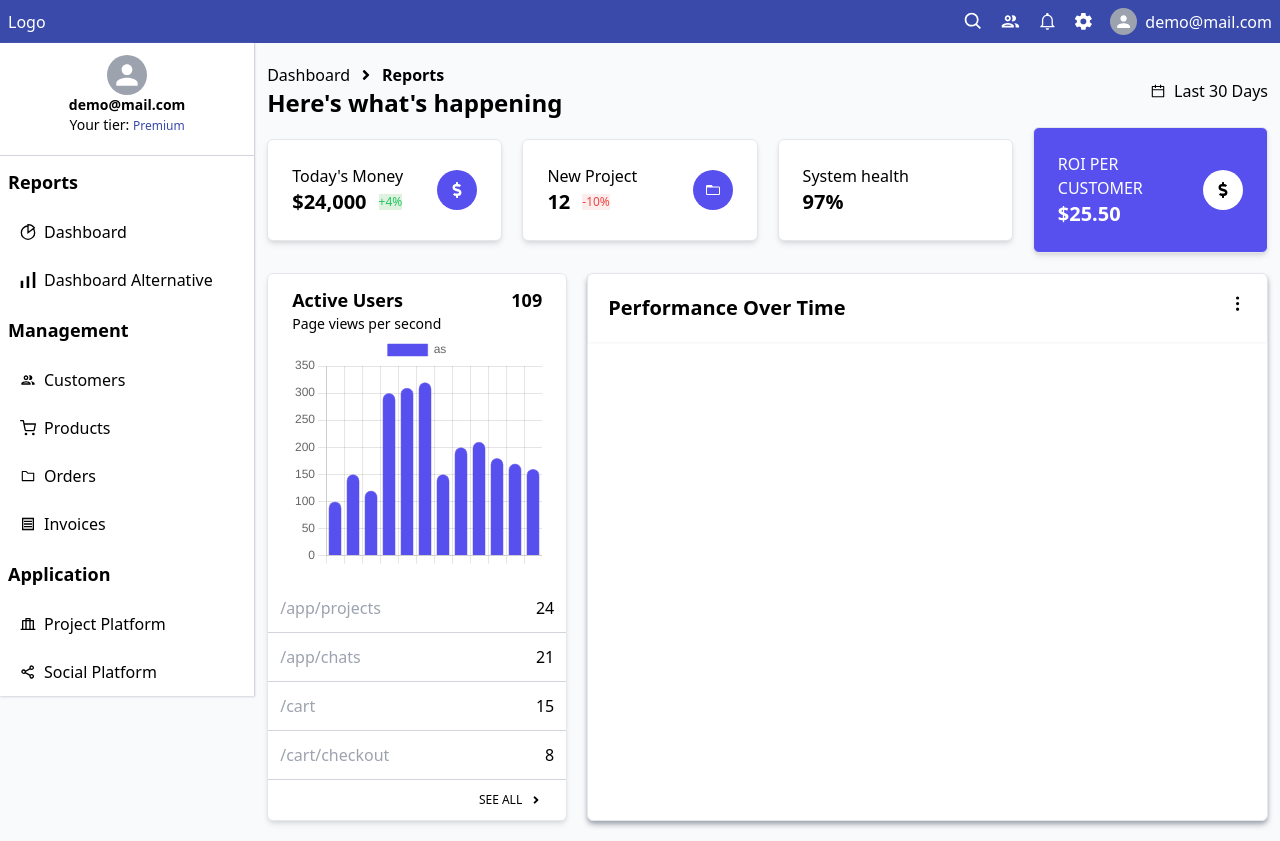
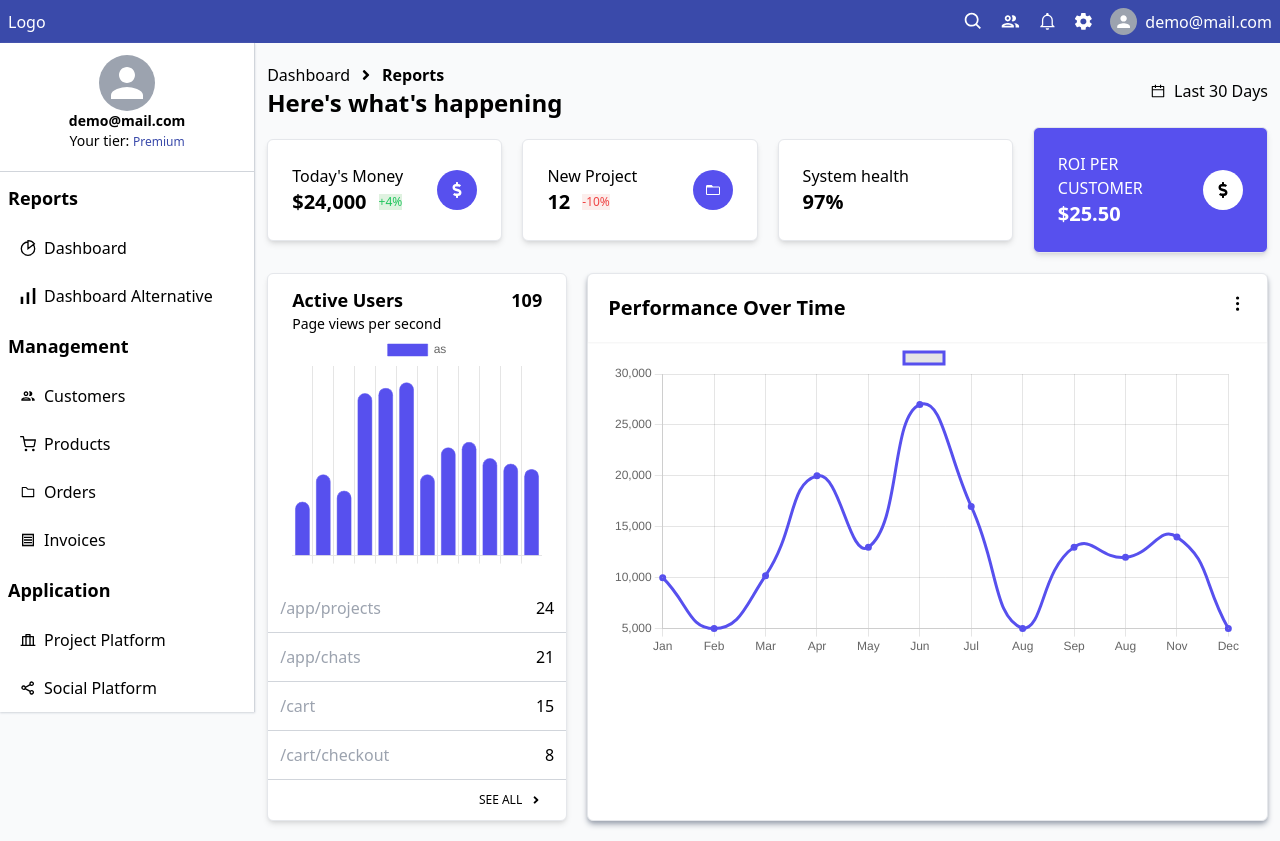
Before and after one commit to omkar787/analytical-dashboard, a React (Create React App) app: page / in a window 1280 px wide. Built offline with nearby package versions, Linux system fonts and the light colour scheme.

Commit message:
Line graph done

```diff
--- a/src/Components/LeftPanel.js
+++ b/src/Components/LeftPanel.js
@@ -7,11 +7,11 @@ export default function LeftPanel() {
 	return (
 		<div className="w-[25%]  border-r border-gray-300 h-full bg-white shadow-sm shadow-gray-300 overflow-y-auto">
 			{/* Profile div */}
-			<div className="flex items-center flex-col pt-3 text-sm px-5 pb-5 border-b border-gray-300">
+			<div className="flex h-full items-center flex-col pt-3 text-sm px-5 pb-5 border-b border-gray-300">
 				{/* Profile picture */}
 				<div className="flex">
 					<div className="bg-gray-400 p-1 rounded-full">
-						<MdPerson size={"2rem"} color="#fff" />
+						<MdPerson size={"3rem"} color="#fff" />
 					</div>
 				</div>
 				<div className="font-semibold">demo@mail.com</div>
--- a/src/Components/MainBody.js
+++ b/src/Components/MainBody.js
@@ -4,7 +4,7 @@ import RightPanel from "./RightPanel";
 
 export default function MainBody() {
 	return (
-		<div className="flex justify-start ">
+		<div className="flex justify-start h-full ">
 			<LeftPanel />
 			<RightPanel />
 		</div>
--- a/src/Components/RightPanel.js
+++ b/src/Components/RightPanel.js
@@ -13,6 +13,8 @@ import {
 	Title,
 	Tooltip,
 	Legend,
+	PointElement,
+	LineElement,
 } from "chart.js";
 
 ChartJS.register(
@@ -21,7 +23,9 @@ ChartJS.register(
 	BarElement,
 	Title,
 	Tooltip,
-	Legend
+	Legend,
+	PointElement,
+	LineElement
 );
 export default function RightPanel() {
 	return (
@@ -84,7 +88,6 @@ function ChartsPart() {
 							maintainAspectRatio: false,
 							plugins: {
 								legend: {
-									position: "top",
 									display: "none",
 								},
 								title: {
@@ -92,14 +95,12 @@ function ChartsPart() {
 								},
 							},
 							scales: {
-								yAxis: [
-									{
-										ticks: {
-											// The y-axis value will start from zero
-											beginAtZero: true,
-										},
+								y: {
+									display: false,
+									gridLines: {
+										display: false,
 									},
-								],
+								},
 							},
 						}}
 						data={data}
@@ -144,7 +145,56 @@ function ChartsPart() {
 				</div>
 
 				{/* Line graph will go here */}
-				<div></div>
+				<div className="px-6">
+					<Line
+						options={{
+							responsive: true,
+							scales: {
+								y: {
+									gridLines: { display: false },
+								},
+								x: {
+									gridLines: {
+										display: false,
+									},
+								},
+							},
+						}}
+						data={{
+							backgroundColor: "#5750ee",
+							labels: [
+								"Jan",
+								"Feb",
+								"Mar",
+								"Apr",
+								"May",
+								"Jun",
+								"Jul",
+								"Aug",
+								"Sep",
+								"Aug",
+								"Nov",
+								"Dec",
+							],
+							datasets: [
+								{
+									label: "",
+									data: [
+										10000, 5000, 10200, 20000, 13000, 27000,
+										17000, 5000, 13000, 12000, 14000, 5000,
+									],
+									borderWidth: 3,
+									fill: false,
+									borderColor: "#5750ee",
+									// borderRadius: 50,
+									// borderDash: 0,
+									pointRadius: 2,
+									lineTension: 0.5,
+								},
+							],
+						}}
+					/>
+				</div>
 			</div>
 		</div>
 	);
```
